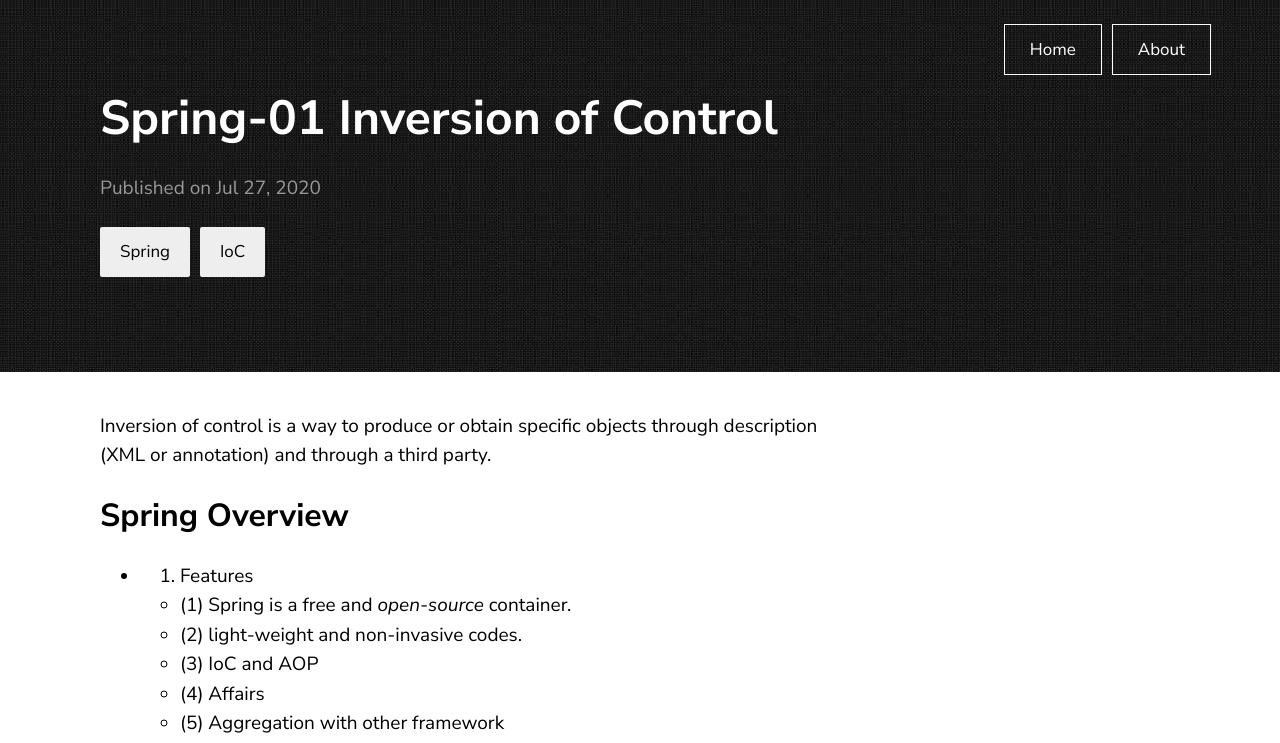
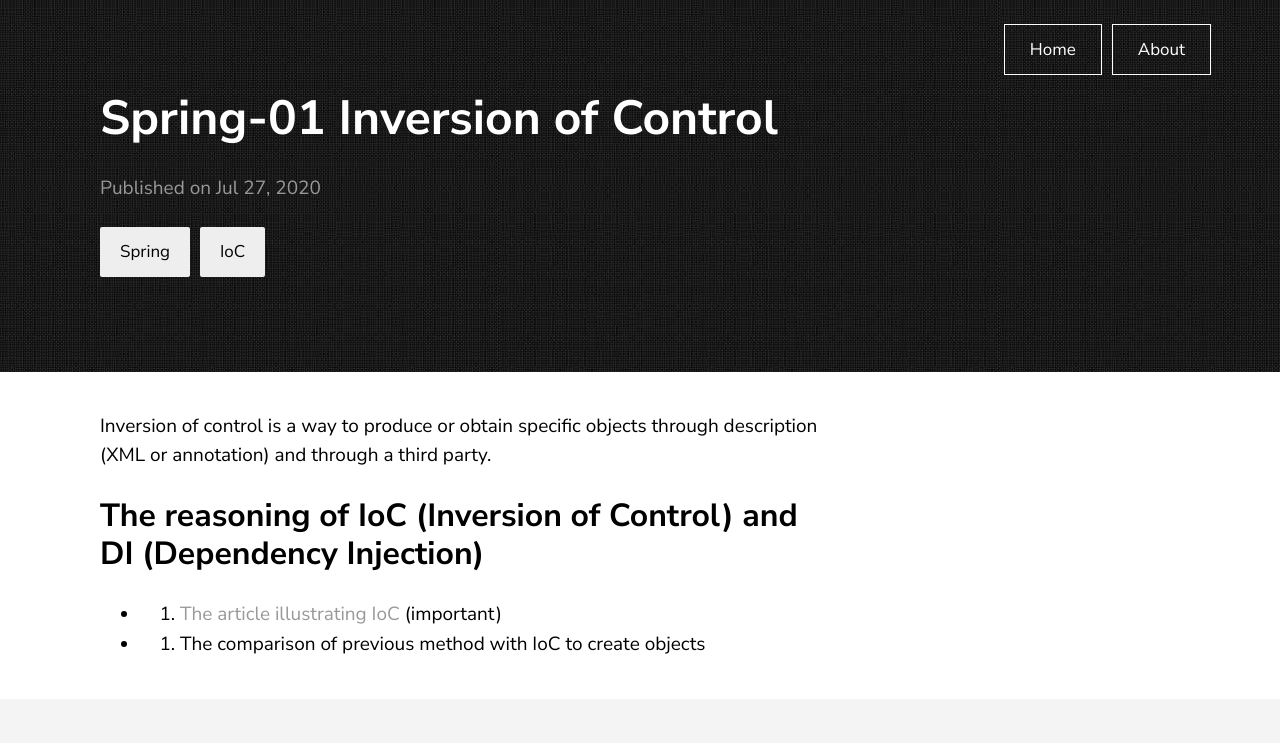
Before and after one commit to HBhakunamatata/HBhakunamatata.github.io, a Jekyll site: the page built from _posts/2020-07-27-Spring-01-IoC.md, in a window 1280 px wide and 1400 px high. Shown: the top 743 px of the window. Built offline with Jekyll 4.4.1, drawn with Linux system fonts in a browser that asks for light colours; some of the changed text lies outside the part shown.

Commit message:
1. update gem source 2. revert some posts 3. remove function for selecting theme color

```diff
--- a/Gemfile
+++ b/Gemfile
@@ -1,6 +1,6 @@
 # frozen_string_literal: true
 
-source "http://ruby.taobao.org/"
+source "https://gems.ruby-china.com"
 
 gem "jekyll", ">= 3.7"
 gem "jekyll-seo-tag", ">= 2.1"
--- a/_config.yml
+++ b/_config.yml
@@ -6,8 +6,8 @@
   Google search results) and in your feed.xml site description.
 show_excerpts: true # set to true to show excerpts on the homepage
 baseurl:
-markdown: GFM
-# markdown: kramdown
+# markdown: GFM
+markdown: kramdown
 
 # Minima date format
 # refer to http://shopify.github.io/liquid/filters/date/ if you want to customize this
--- a/_posts/2020-07-27-Spring-01-IoC.md
+++ b/_posts/2020-07-27-Spring-01-IoC.md
@@ -8,21 +8,7 @@
 Inversion of control is a way to produce or obtain specific objects
 through description (XML or annotation) and through a third party.
 
-## Spring Overview
-
-- 1. Features
-
-    - (1) Spring is a free and _open-source_ container.
-    - (2) light-weight and non-invasive codes.
-    - (3) IoC and AOP
-    - (4) Affairs
-    - (5) Aggregation with other framework
-
-- 2. Composition of Spring
-
-![composition](/images/spring/composition.png)
-
-## The reasoning of IoC (Inversion of Control)
+## The reasoning of IoC (Inversion of Control) and DI (Dependency Injection)
 
 - 1. [The article illustrating IoC](https://mp.weixin.qq.com/s/VM6INdNB_hNfXCMq3UZgTQ) (important)
 
--- a/assets/css/style.scss
+++ b/assets/css/style.scss
@@ -1,56 +1,56 @@
 ---
 ---
 
-@import 'theme';
+@import "theme";
 
-{%- if site.texture.showPicker -%}
-#texture-picker {
-    position: fixed;
-    {%- if site.texture.showNav -%}
-        top: 100px;
-        right: 5vw;
-    {%- else -%}
-        top: 20px;
-        right: 20px;
-    {%- endif -%}
-    background-color: #000000;
-    border: 1px solid #ccc;
-    border-radius: 5px;
-    padding: 8px 12px;
-    p {
-        margin: 0;
-        @include fluidType(14px, 15px);
-    }
-    .info {
-        background-color: rgba(#ffd68d, 0.7);
-        border-radius: 4px;
-        font-size: 13px;
-        // color: #999;
-        padding: 10px;
-        margin-top: 10px;
-        max-width: 200px;
-        line-height: 1.3em;
-    }
-    .texture-colors {
-        display: flex;
-        > div {
-            width: 30px;
-            height: 30px;
-            margin: 4px;
-            border: 1px solid #eee;
-            border-radius: 4px;
-            &:hover {
-                cursor: pointer;
-            }
-        }
-    }
-    #red {background-color: orangered;}
-    #blue { background-color: lightblue; }
-    #black { background-color: #111; }
-    #purple { background-color: rebeccapurple; }
-    #green { background-color: mediumseagreen; }
-}
-{%- endif -%}
+// {% if site.texture.showPicker %}
+// #texture-picker {
+//     position: fixed;
+//     {% if site.texture.showNav %}
+//         top: 100px;
+//         right: 5vw;
+//     {% else %}
+//         top: 20px;
+//         right: 20px;
+//     {% endif %}
+//     background-color: #000000;
+//     border: 1px solid #ccc;
+//     border-radius: 5px;
+//     padding: 8px 12px;
+//     p {
+//         margin: 0;
+//         @include fluidType(14px, 15px);
+//     }
+//     .info {
+//         background-color: rgba(#ffd68d, 0.7);
+//         border-radius: 4px;
+//         font-size: 13px;
+//         // color: #999;
+//         padding: 10px;
+//         margin-top: 10px;
+//         max-width: 200px;
+//         line-height: 1.3em;
+//     }
+//     .texture-colors {
+//         display: flex;
+//         > div {
+//             width: 30px;
+//             height: 30px;
+//             margin: 4px;
+//             border: 1px solid #eee;
+//             border-radius: 4px;
+//             &:hover {
+//                 cursor: pointer;
+//             }
+//         }
+//     }
+//     #red {background-color: orangered;}
+//     #blue { background-color: lightblue; }
+//     #black { background-color: #111; }
+//     #purple { background-color: rebeccapurple; }
+//     #green { background-color: mediumseagreen; }
+// }
+// {% endif %}
 // Textures
 .texture-black {
     background-image: url('{{ site.baseurl }}/assets/images/black.jpg');
```
Also changed, not shown: other parts of _posts/2020-07-27-Spring-01-IoC.md (+2 -2 lines), _posts/2020-07-27-Spring-02-DI.md (+1 -1 lines), _posts/2020-07-30-Spring-04-Autowired.md (+1 -1 lines), _posts/2022-05-04-Spring-00-Overview.md (added, +30 -0 lines), _posts/2022-05-12-Swagger-Note.md (added, +85 -0 lines).
